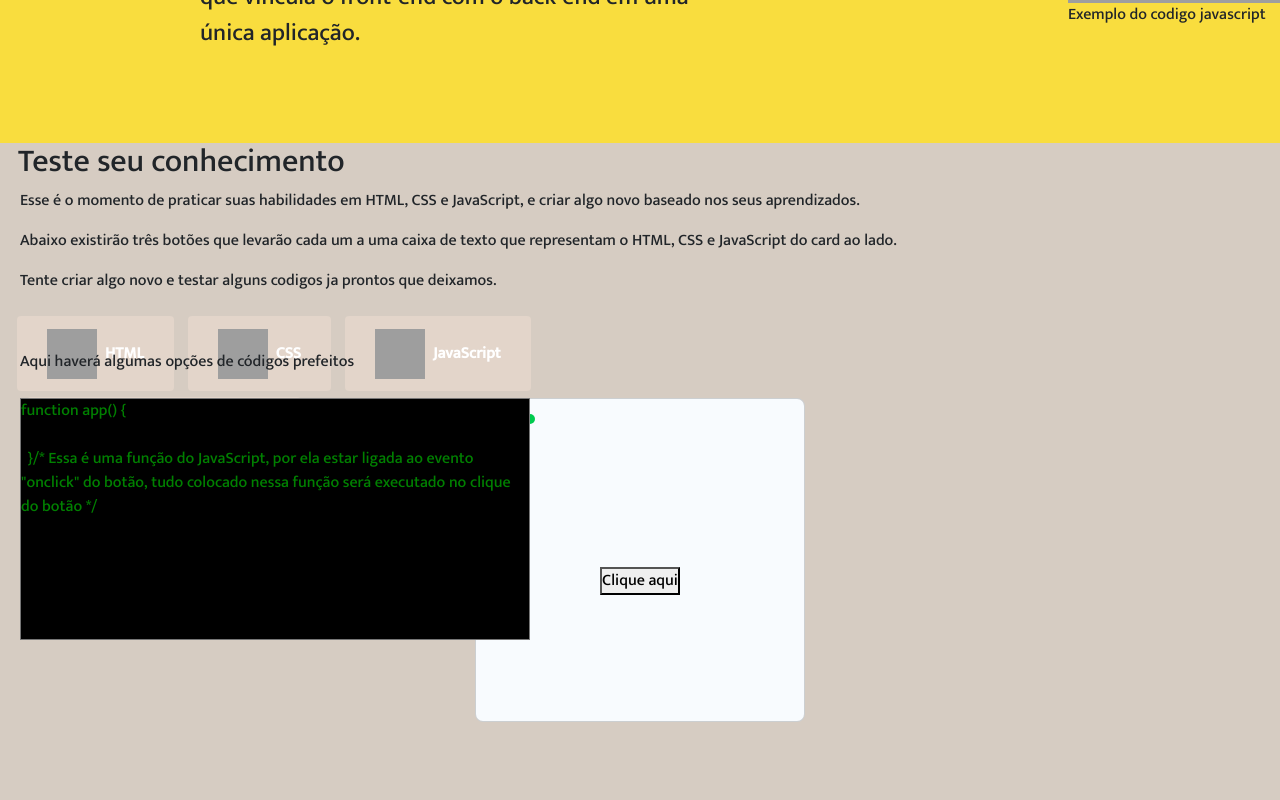
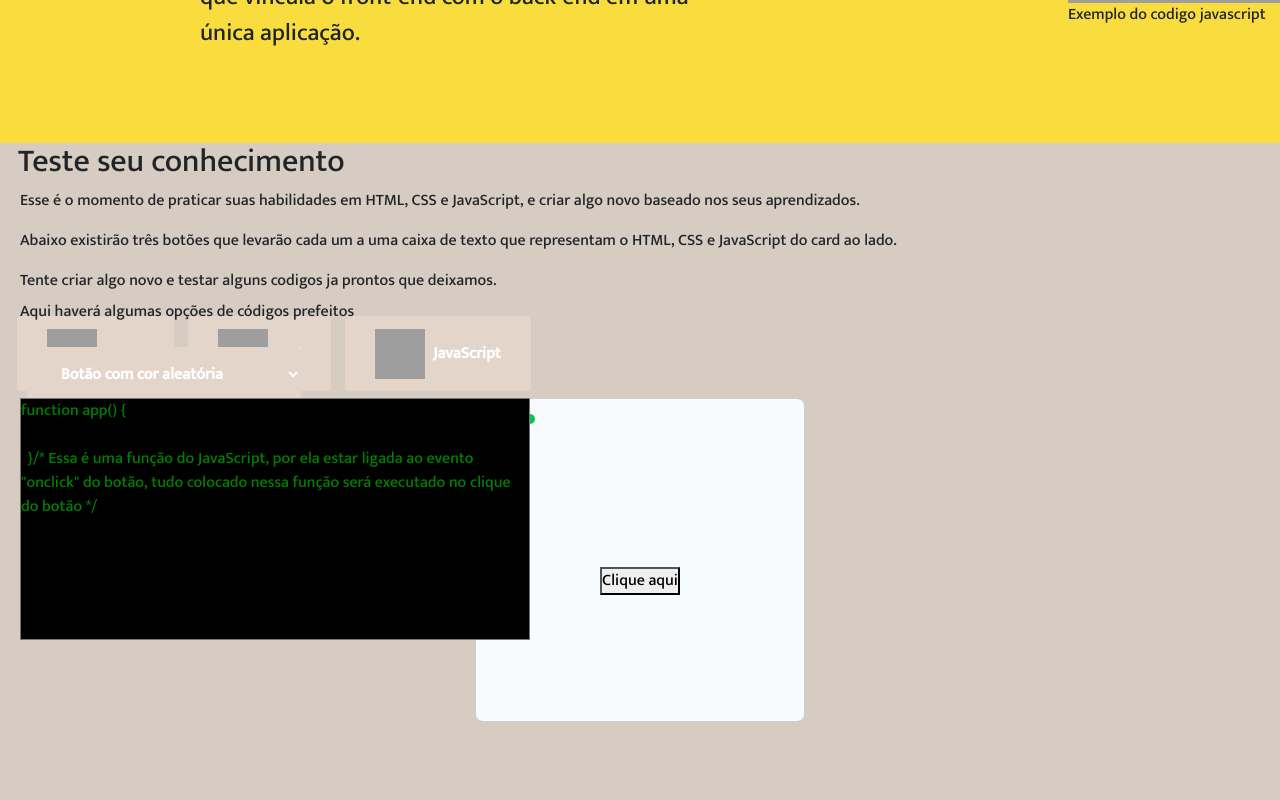
Before and after one commit to influenza/frontend2023, a React (Vite) app: page / in a window 1280 px wide. Shown: the part 4800-5600 px from the top of the page. Built offline with nearby package versions, Linux system fonts and the light colour scheme; grey boxes are pictures that could not be loaded.

Commit message:
Update App.css

```diff
--- a/src/App.css
+++ b/src/App.css
@@ -12,7 +12,7 @@ h2{
 }
 #select{
   position:absolute;
-  top:5150px;
+  top:5100px;
   margin-left: 20px;
 }
 .codigo{
```
